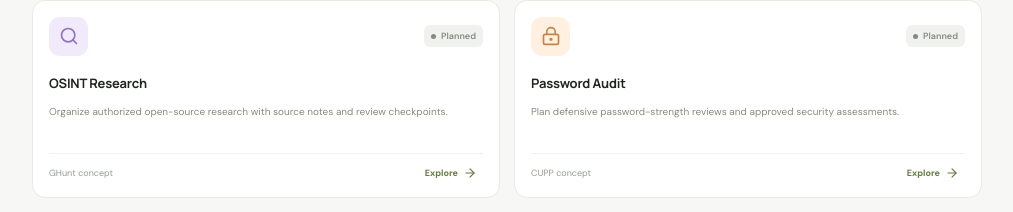
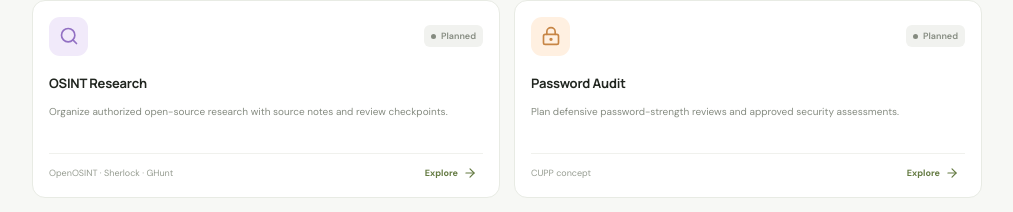
Before and after one commit to leephil1907-lab/alltools-ai, a React (Vite) app: page / in a window 1280 px wide. Shown: the part 1415-1627 px from the top of the page, without its empty margins (259-1272 px from the left). Built offline with nearby package versions, Linux system fonts and the light colour scheme.

Commit message:
Surface additional OSINT integration candidates

```diff
--- a/src/App.jsx
+++ b/src/App.jsx
@@ -29,7 +29,7 @@ const tools = [
   { id:'portfolio', name:'Portfolio Builder', desc:'Create a polished personal site with project cards, biography, and contact details.', group:'Creative studio', icon:Monitor, tone:'blue', status:'Planned', tag:'Website tools', action:'View roadmap' },
   { id:'testing', name:'Test Bench', desc:'Prepare and run JavaScript test suites as a dedicated developer workflow.', group:'Developer lab', icon:FlaskConical, tone:'lime', status:'Integration planned', tag:'Mocha integration', action:'View integration' },
   { id:'terminal', name:'Developer Console', desc:'A home for diagnostics, project utilities, logs, and future developer integrations.', group:'Developer lab', icon:Terminal, tone:'teal', status:'Planned', tag:'Developer tools', action:'View roadmap' },
-  { id:'osint', name:'OSINT Research', desc:'Organize authorized open-source research with source notes and review checkpoints.', group:'Security lab', icon:Search, tone:'violet', status:'Planned', tag:'GHunt concept', action:'View safeguards' },
+  { id:'osint', name:'OSINT Research', desc:'Organize authorized open-source research with source notes and review checkpoints.', group:'Security lab', icon:Search, tone:'violet', status:'Planned', tag:'OpenOSINT · Sherlock · GHunt', action:'View safeguards' },
   { id:'password', name:'Password Audit', desc:'Plan defensive password-strength reviews and approved security assessments.', group:'Security lab', icon:LockKeyhole, tone:'orange', status:'Planned', tag:'CUPP concept', action:'View safeguards' },
   { id:'network', name:'Network Privacy', desc:'A future space for privacy checks, network diagnostics, and configuration notes.', group:'Security lab', icon:ShieldCheck, tone:'blue', status:'Planned', tag:'IPGhost review', action:'View integration' },
   { id:'system', name:'System Monitor', desc:'Bring service health, integration status, and runtime diagnostics together.', group:'System tools', icon:Gauge, tone:'teal', status:'Planned', tag:'System health', action:'View roadmap' },
```
